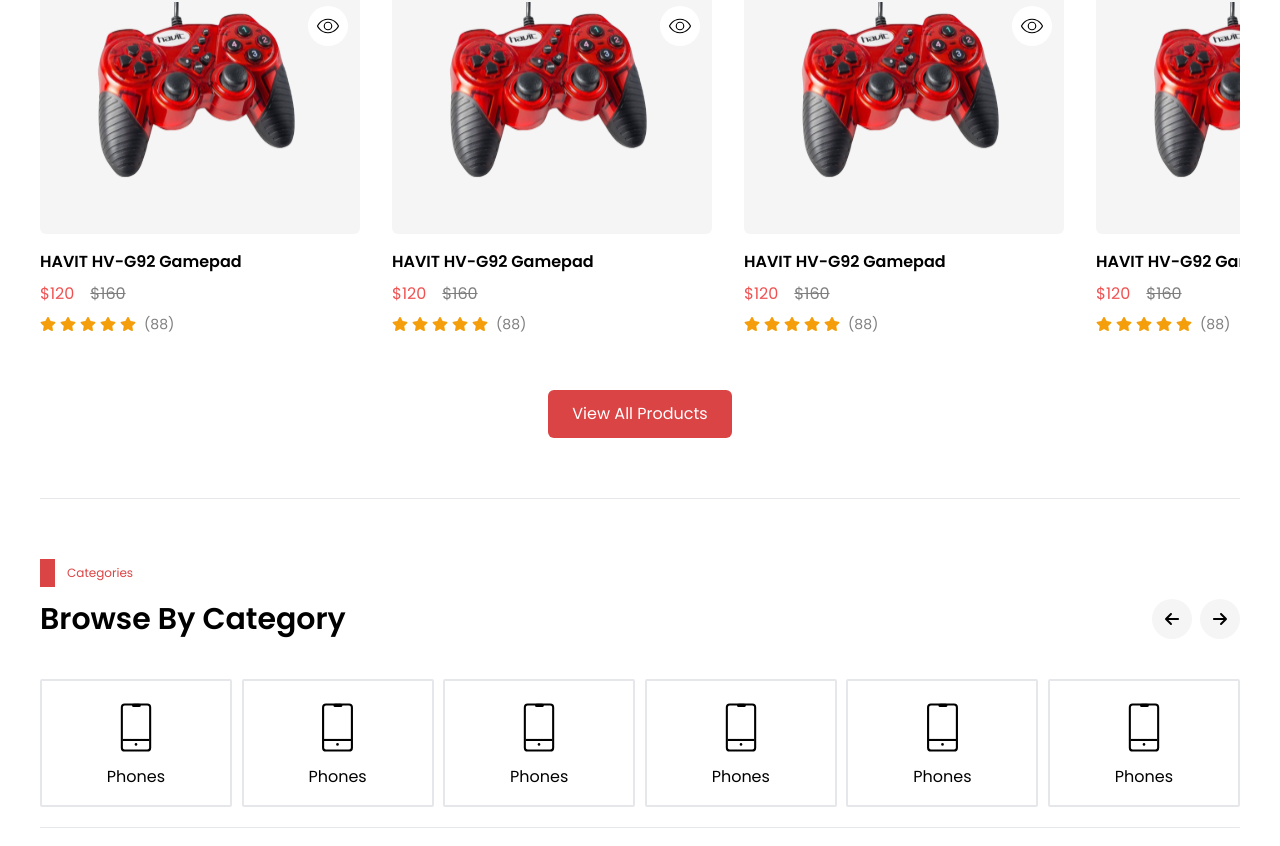
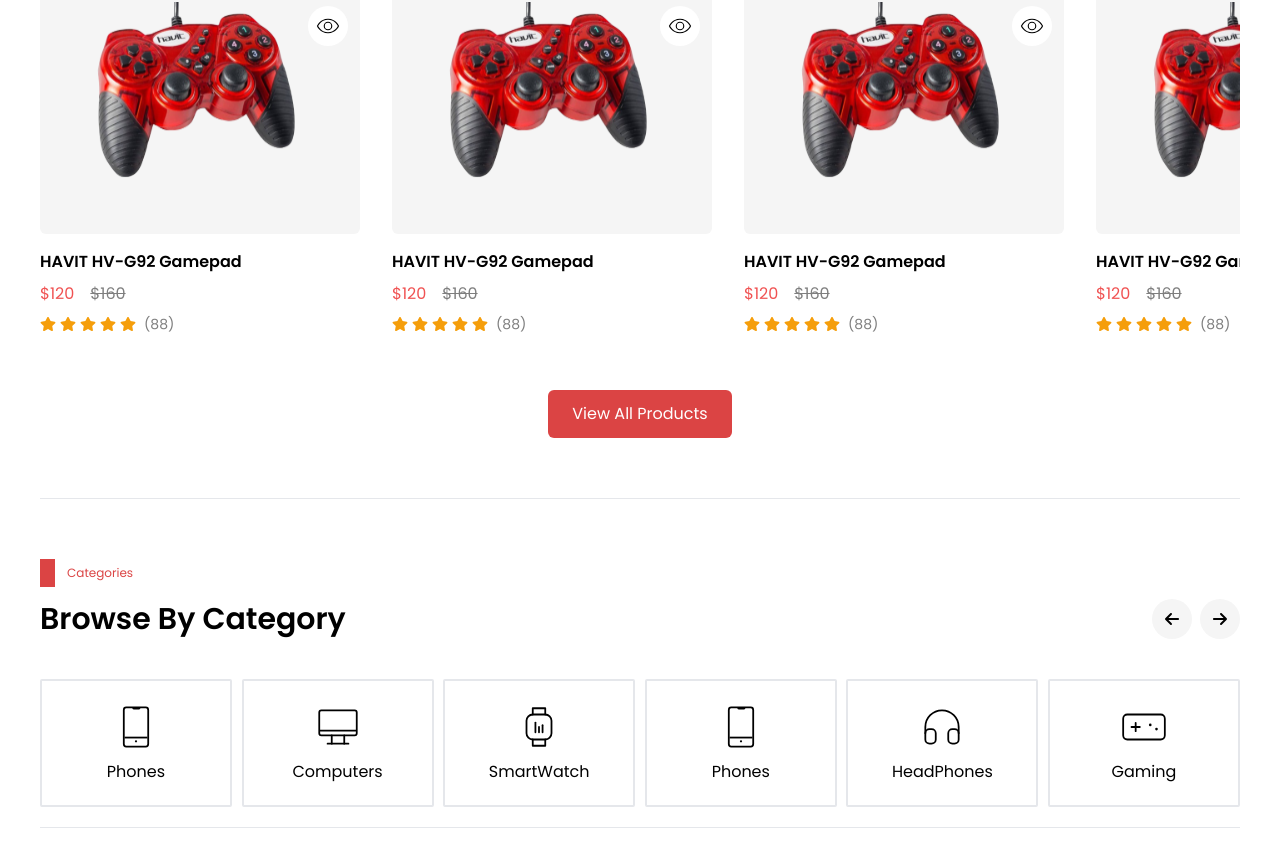
Before and after one commit to daniel-idowu-01/exclusive, a Next.js app: page / in a window 1280 px wide. Shown: the part 799-1645 px from the top of the page. Built offline with nearby package versions, Linux system fonts and the light colour scheme.

Commit message:
completed browse by category

```diff
--- a/app/components/BrowseByCategory.tsx
+++ b/app/components/BrowseByCategory.tsx
@@ -1,5 +1,6 @@
 import React from "react";
 import CategoryComp from "./CategoryComp";
+import { categories } from "../data/infoData";
 import { FaArrowRight, FaArrowLeft } from "react-icons/fa6";
 
 const BrowseByCategory = () => {
@@ -27,12 +28,9 @@
 
       {/*  */}
       <div className="mt-10 flex justify-between">
-        <CategoryComp />
-        <CategoryComp />
-        <CategoryComp />
-        <CategoryComp />
-        <CategoryComp />
-        <CategoryComp />
+        {categories.map(category => (
+          <CategoryComp {...category} />
+        ))}
       </div>
     </main>
   );
--- a/app/components/CategoryComp.tsx
+++ b/app/components/CategoryComp.tsx
@@ -1,11 +1,17 @@
 import React from "react";
+import Image from "next/image";
 
-const CategoryComp = () => {
+interface CategoryProp {
+  src: string;
+  category: string;
+}
+
+const CategoryComp: React.FC<CategoryProp> = ({ src, category }) => {
   return (
     <main className="flex justify-center items-center w-48 h-32 border-2 p-5 text-center rounded-sm">
       <div className="flex flex-col gap-2">
-        <img src="/images/categories/phone.svg" alt="" />
-        <p>Phones</p>
+        <Image src={src} className="mx-auto" alt="" width={50} height={50} />
+        <p>{category}</p>
       </div>
     </main>
   );
--- a/app/data/infoData.ts
+++ b/app/data/infoData.ts
@@ -52,4 +52,32 @@
   },
 ];
 
-export { links, iconStyle, sidebarCategories };
+// product categories
+const categories = [
+  {
+    src: "/images/categories/phone.svg",
+    category: "Phones",
+  },
+  {
+    src: "/images/categories/computer.svg",
+    category: "Computers",
+  },
+  {
+    src: "/images/categories/smartwatch.svg",
+    category: "SmartWatch",
+  },
+  {
+    src: "/images/categories/phone.svg",
+    category: "Phones",
+  },
+  {
+    src: "/images/categories/headphone.svg",
+    category: "HeadPhones",
+  },
+  {
+    src: "/images/categories/gamepad.svg",
+    category: "Gaming",
+  },
+];
+
+export { links, iconStyle, sidebarCategories, categories };
```
